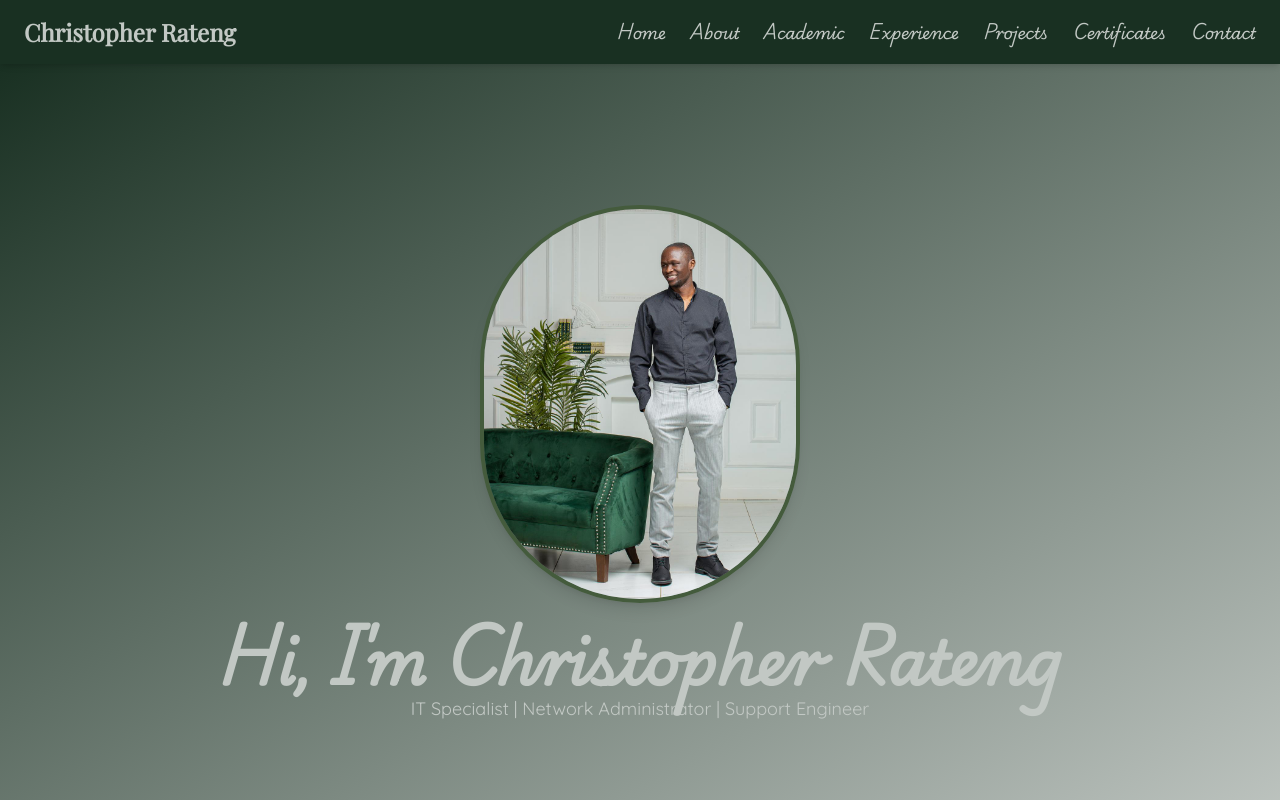
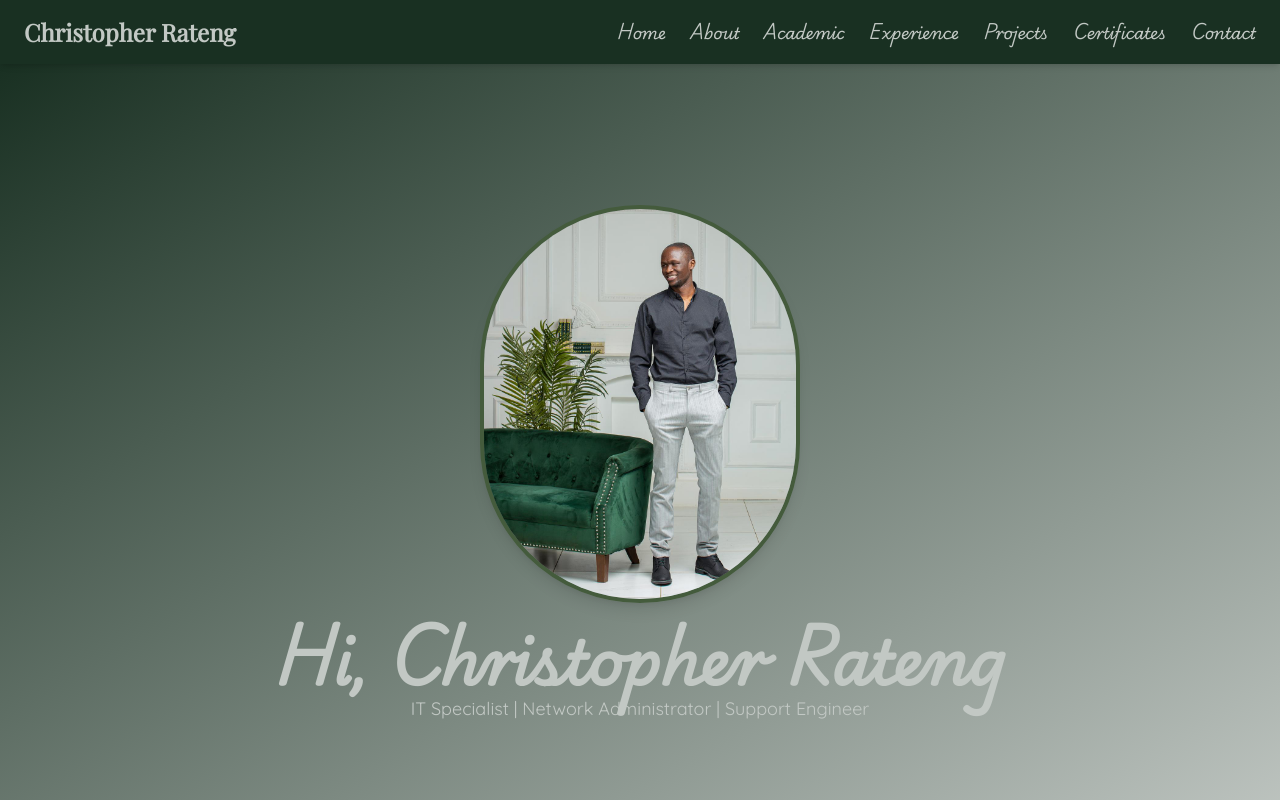
Before and after one commit to ItsKris62/My_Portfolio, a React (Create React App) app: page / in a window 1280 px wide. Shown: the top 800 px of the page. Built offline with nearby package versions, Linux system fonts and the light colour scheme.

Commit message:
Improved accessibility with proper alt attributes and semantic HTML. Enhanced performance with lazy loading and reduced unnecessary animations. Maintained consistent hover and focus states across interactive elements.

```diff
--- a/src/components/Hero.jsx
+++ b/src/components/Hero.jsx
@@ -1,27 +1,30 @@
-import React from 'react';
-import { motion } from 'framer-motion';
-import profileImage from '../assets/images/me_official.jpg';
+import React from "react";
+import { motion } from "framer-motion";
+import profileImage from "../assets/images/me_official.jpg";
 
 const Hero = () => {
   return (
-    <motion.div
+    <header
       className="h-screen flex flex-col justify-center items-center bg-gradient-to-br from-primary to-secondary text-secondary text-center"
-      initial={{ opacity: 0 }}
-      animate={{ opacity: 1 }}
-      transition={{ duration: 1 }}
+      aria-labelledby="hero-title"
     >
-      <img
+      <motion.img
         src={profileImage}
-        alt="Christopher Rateng"
+        alt="Portrait of Christopher Rateng"
         className="rounded-full w-80 h-120 mb-6 shadow-lg border-4 border-accent z-10"
+        loading="lazy" // Lazy loading for improved performance
+        initial={{ opacity: 0 }}
+        animate={{ opacity: 1 }}
+        transition={{ duration: 1 }}
       />
       <motion.h1
+        id="hero-title"
         className="text-6xl font-playwrite font-bold mb-2 z-0"
         initial={{ y: -50, opacity: 0 }}
         animate={{ y: 0, opacity: 1 }}
         transition={{ delay: 0.5, duration: 1 }}
       >
-        Hi, I'm Christopher Rateng
+        Hi, <span className="sr-only">I'm</span> Christopher Rateng
       </motion.h1>
       <motion.p
         className="text-lg font-quicksand"
@@ -31,7 +34,7 @@ const Hero = () => {
       >
         IT Specialist | Network Administrator | Support Engineer
       </motion.p>
-    </motion.div>
+    </header>
   );
 };
 
--- a/src/components/Projects.jsx
+++ b/src/components/Projects.jsx
@@ -11,7 +11,7 @@ const projects = [
     description:
       "A project for a laundry and dry cleaning service application, with a user dashboard and admin dashboard",
     image: cleanslate,
-    technologies: ["React", "Node.js", "Github", "MongoDB Atlas"],
+    technologies: ["React", "Node.js", "GitHub", "MongoDB Atlas"],
     github: "https://github.com/ItsKris62/sparklewash",
   },
   {
@@ -49,13 +49,13 @@ const Projects = () => {
   };
 
   return (
-    <div id="projects" className="py-20 bg-secondary text-primary">
+    <section id="projects" className="py-20 bg-secondary text-primary">
       <h2 className="text-3xl font-playfair font-bold text-center mb-12">
         Projects
       </h2>
       <div className="grid grid-cols-1 md:grid-cols-2 gap-8 max-w-6xl mx-auto">
         {projects.map((project, index) => (
-          <motion.div
+          <motion.article
             key={index}
             className="relative p-6 bg-primary text-secondary rounded-lg shadow-lg hover:shadow-2xl hover:scale-105 transition-transform"
             whileHover={{ scale: 1.05 }}
@@ -76,11 +76,12 @@ const Projects = () => {
             {project.image && (
               <img
                 src={project.image}
-                alt={project.title}
+                alt={`Screenshot of ${project.title}`}
                 className="mt-4 w-full h-32 object-cover rounded-lg"
+                loading="lazy" // Lazy loading for performance
               />
             )}
-          </motion.div>
+          </motion.article>
         ))}
       </div>
 
@@ -90,8 +91,8 @@ const Projects = () => {
           <div className="bg-secondary text-primary p-8 rounded-lg max-w-lg shadow-lg relative">
             <button
               onClick={closeModal}
-              aria-label="Close"
-              className="absolute top-2 right-2 text-xl bg-accent text-secondary rounded-full px-3 py-1"
+              aria-label={`Close modal for ${selectedProject.title}`}
+              className="absolute top-2 right-2 text-xl bg-accent text-secondary rounded-full px-3 py-1 hover:bg-primary hover:text-secondary focus:outline-none focus:ring-2 focus:ring-accent"
             >
               X
             </button>
@@ -102,8 +103,9 @@ const Projects = () => {
             {selectedProject.image && (
               <img
                 src={selectedProject.image}
-                alt={selectedProject.title}
+                alt={`Detailed screenshot of ${selectedProject.title}`}
                 className="w-full h-40 object-cover rounded-lg mb-4"
+                loading="lazy"
               />
             )}
             <div className="flex space-x-4 mb-4">
@@ -140,7 +142,7 @@ const Projects = () => {
           </div>
         </div>
       )}
-    </div>
+    </section>
   );
 };
 
```
